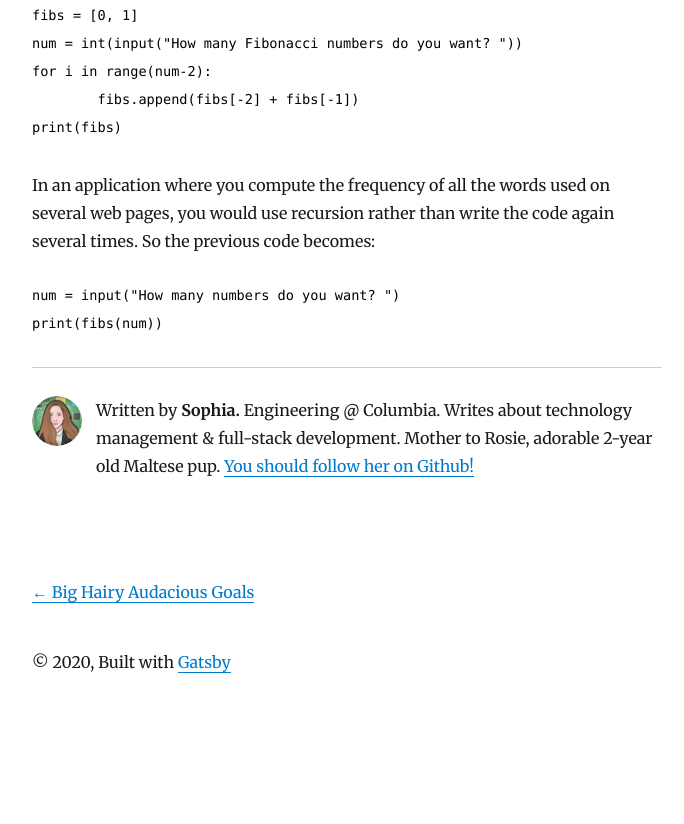
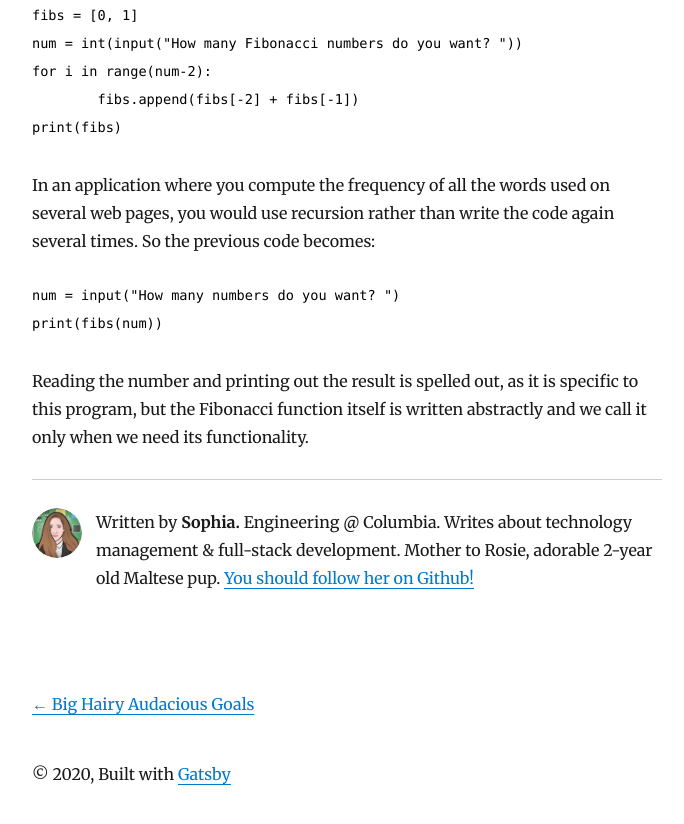
Before and after one commit to sudosoph/soph-codes-blog, a Gatsby site: page /abstraction/ in a window 1280 px wide. Shown: the part 808-1632 px from the top of the page, without its empty margins (293-977 px from the left). Before the commit the page ends 1526 px from the top, so only its background shows below. Built offline with nearby package versions, Linux system fonts and the light colour scheme; Gatsby itself is replaced by a stand-in of ours; some packages are replaced by stand-ins of ours; code samples lack their colours.

Commit message:
Edit abstraction post

````diff
--- a/content/blog/abstraction/index.md
+++ b/content/blog/abstraction/index.md
@@ -35,3 +35,5 @@ In an application where you compute the frequency of all the words used on sever
 num = input("How many numbers do you want? ")
 print(fibs(num))
 ```
+
+Reading the number and printing out the result is spelled out, as it is specific to this program, but the Fibonacci function itself is written abstractly and we call it only when we need its functionality.
````
